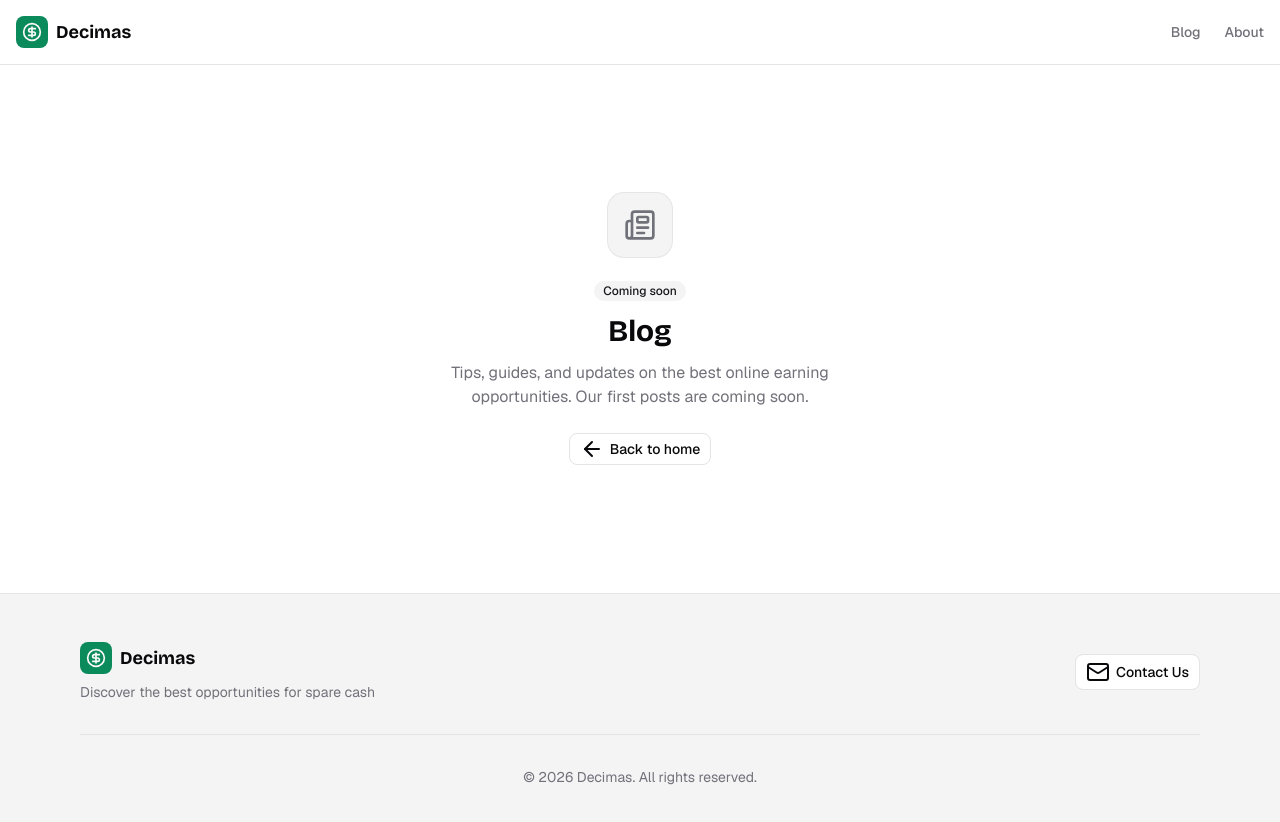
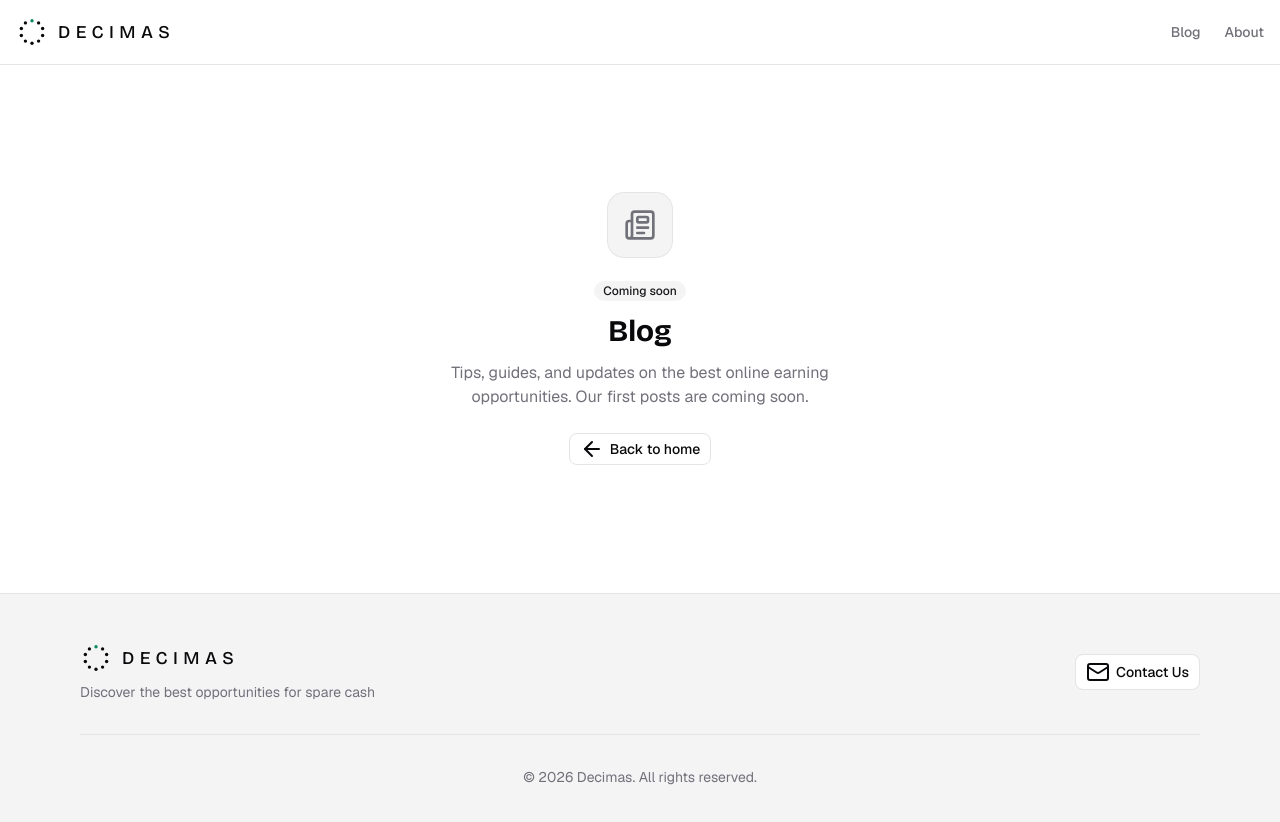
Before and after one commit to decima-lab/decimas, a Next.js app: page /blog in a window 1280 px wide. Shown: the top 822 px of the page. Built offline with nearby package versions, Linux system fonts and the light colour scheme.

Commit message:
minor ui changes (#17)

```diff
--- a/components/posts-list.tsx
+++ b/components/posts-list.tsx
@@ -55,12 +55,6 @@ export type PostListItem = {
   earnUpToCurrency: string;
   createdAt: string;
 };
-
-const dateFormatter = new Intl.DateTimeFormat("en-US", {
-  year: "numeric",
-  month: "short",
-  day: "numeric",
-});
 
 export type PostsListProps = {
   posts: PostListItem[];
@@ -225,7 +219,6 @@ export function PostsList({
                 tags={post.tags}
                 isVerified={post.isVerified}
                 isGlobal={post.isGlobal}
-                createdAt={post.createdAt}
                 onSelect={() => openPost(post)}
               />
             ))}
@@ -450,8 +443,9 @@ function PostDetail({
     <Dialog open={open} onOpenChange={onOpenChange}>
       <DialogContent className="flex max-h-[calc(100dvh-2rem)] flex-col overflow-hidden sm:max-w-lg">
         <DialogHeader>
-          <div className="flex items-start gap-3 pr-8">
-            <div className="size-12 shrink-0 overflow-hidden rounded-lg">
+          <div className="space-y-2 pr-8">
+            <div className="flex min-w-0 items-center gap-2">
+              <div className="size-5 shrink-0 overflow-hidden rounded-md">
                 {post.logoUrl ? (
                   // biome-ignore lint/performance/noImgElement: arbitrary external logo URL
                   <img
@@ -460,15 +454,15 @@ function PostDetail({
                     className="size-full object-cover"
                   />
                 ) : (
-                <div className="flex size-full items-center justify-center rounded-lg bg-muted text-muted-foreground ring-1 ring-foreground/10">
-                  <Globe className="size-5" />
+                  <div className="flex size-full items-center justify-center rounded-md bg-muted text-muted-foreground ring-1 ring-foreground/10">
+                    <Globe className="size-3" />
                   </div>
                 )}
               </div>
-            <div className="min-w-0 flex-1 space-y-1.5">
-              <DialogTitle className="text-lg leading-tight">
+              <DialogTitle className="min-w-0 text-lg leading-tight">
                 {post.label}
               </DialogTitle>
+            </div>
             <div className="flex flex-wrap items-center gap-1.5">
               {post.category && (
                 <Badge variant="outline">{post.category}</Badge>
@@ -483,7 +477,6 @@ function PostDetail({
                   <Globe /> Global
                 </Badge>
               )}
-              </div>
             </div>
           </div>
         </DialogHeader>
@@ -519,13 +512,9 @@ function PostDetail({
               </div>
             </Field>
           )}
-
-          <Field label="Added">
-            {dateFormatter.format(new Date(post.createdAt))}
-          </Field>
         </div>
 
-        <div className="-mx-4 -mb-4 flex flex-col-reverse gap-2 rounded-b-xl border-t bg-muted/50 p-4 sm:flex-row sm:justify-end">
+        <div className="flex flex-col-reverse gap-2 pt-2 sm:flex-row sm:justify-end">
           {post.link && (
             <a
               href={post.link}
@@ -533,7 +522,7 @@ function PostDetail({
               rel="noopener noreferrer"
               className={buttonVariants()}
             >
-              Visit site
+              View offer
               <ArrowUpRight />
             </a>
           )}
--- a/components/ui/logo.tsx
+++ b/components/ui/logo.tsx
@@ -1,4 +1,3 @@
-import { CircleDollarSign } from "lucide-react";
 import Link from "next/link";
 
 const LOGO_VARIANTS = {
@@ -14,10 +13,48 @@ interface LogoProps {
 
 const appName = process.env.NEXT_PUBLIC_APP_NAME ?? "Decimas";
 
+// "One of ten" mark: ten coins in a ring (decimas = a tenth), with the top one
+// lit in the brand accent. Coordinates lifted from design/logos-refined.html.
+// The nine coins inherit the text colour (foreground) so the mark flips for
+// dark mode; the tenth uses the emerald `--primary`.
+const COIN_DOTS: { cx: number; cy: number; accent?: boolean }[] = [
+  { cx: 20, cy: 6, accent: true },
+  { cx: 28.23, cy: 8.67 },
+  { cx: 33.31, cy: 15.67 },
+  { cx: 33.31, cy: 24.33 },
+  { cx: 28.23, cy: 31.33 },
+  { cx: 20, cy: 34 },
+  { cx: 11.77, cy: 31.33 },
+  { cx: 6.69, cy: 24.33 },
+  { cx: 6.69, cy: 15.67 },
+  { cx: 11.77, cy: 8.67 },
+];
+
 function LogoMark() {
   return (
-    <span className="flex size-8 shrink-0 items-center justify-center rounded-lg bg-primary text-primary-foreground">
-      <CircleDollarSign className="size-5" />
+    <svg
+      viewBox="0 0 40 40"
+      className="size-8 shrink-0"
+      role="img"
+      aria-label={appName}
+    >
+      {COIN_DOTS.map((dot) => (
+        <circle
+          key={`${dot.cx}-${dot.cy}`}
+          cx={dot.cx}
+          cy={dot.cy}
+          r={2.1}
+          className={dot.accent ? "fill-primary" : "fill-foreground"}
+        />
+      ))}
+    </svg>
+  );
+}
+
+function LogoWordmark() {
+  return (
+    <span className="-mr-[0.3em] font-heading text-lg font-medium uppercase leading-none tracking-[0.3em]">
+      {appName}
     </span>
   );
 }
@@ -28,18 +65,18 @@ export function Logo(props: LogoProps) {
       <Link
         href="/"
         aria-label={`${appName} home`}
-        className="flex items-center gap-2"
+        className="flex items-center gap-2.5"
       >
         <LogoMark />
-        <span className="font-heading text-lg font-bold">{appName}</span>
+        <LogoWordmark />
       </Link>
     );
   }
 
   return (
-    <span className="flex items-center gap-2">
+    <span className="flex items-center gap-2.5">
       <LogoMark />
-      <span className="font-heading text-lg font-bold">{appName}</span>
+      <LogoWordmark />
     </span>
   );
 }
--- a/components/ui/post-card.tsx
+++ b/components/ui/post-card.tsx
@@ -13,17 +13,10 @@ export type PostCardProps = {
   tags: string[];
   isVerified: boolean;
   isGlobal: boolean;
-  createdAt: string;
   onSelect?: () => void;
 };
 
 const TAG_LIMIT = 4;
-
-const dateFormatter = new Intl.DateTimeFormat("en-US", {
-  year: "numeric",
-  month: "short",
-  day: "numeric",
-});
 
 export function PostCard({
   label,
@@ -33,7 +26,6 @@ export function PostCard({
   tags,
   isVerified,
   isGlobal,
-  createdAt,
   onSelect,
 }: PostCardProps) {
   // The `is_global` badge already conveys global scope, so drop a redundant
@@ -65,26 +57,25 @@ export function PostCard({
           "cursor-pointer transition-colors hover:bg-muted/40 focus-visible:outline-none focus-visible:ring-3 focus-visible:ring-ring/50",
       )}
     >
-      <div className="size-14 shrink-0 overflow-hidden rounded-lg">
+      <div className="flex min-w-0 flex-1 flex-col gap-2">
+        <div className="flex items-start justify-between gap-3">
+          <div className="flex min-w-0 flex-wrap items-center gap-2">
+            <div className="size-5 shrink-0 overflow-hidden rounded-md">
               {logoUrl ? (
                 // biome-ignore lint/performance/noImgElement: arbitrary external logo URL
                 <img
                   src={logoUrl}
                   alt=""
-            width={56}
-            height={56}
+                  width={20}
+                  height={20}
                   className="size-full object-cover"
                 />
               ) : (
-          <div className="flex size-full items-center justify-center rounded-lg bg-muted text-muted-foreground ring-1 ring-foreground/10">
-            <Globe className="size-6" />
+                <div className="flex size-full items-center justify-center rounded-md bg-muted text-muted-foreground ring-1 ring-foreground/10">
+                  <Globe className="size-3" />
                 </div>
               )}
             </div>
-
-      <div className="flex min-w-0 flex-1 flex-col gap-2">
-        <div className="flex items-start justify-between gap-3">
-          <div className="flex flex-wrap items-center gap-2">
             <CardTitle className="text-lg">{label}</CardTitle>
             {category && <Badge variant="outline">{category}</Badge>}
           </div>
@@ -130,13 +121,10 @@ export function PostCard({
               "w-full sm:w-auto",
             )}
           >
-            Visit site
+            View offer
             <ArrowUpRight />
           </a>
         )}
-        <span className="text-xs text-muted-foreground">
-          Added {dateFormatter.format(new Date(createdAt))}
-        </span>
       </div>
     </Card>
   );
```
Also changed, not shown: app/icon.svg (added). Lines whose indentation alone changed are shown as unchanged.
